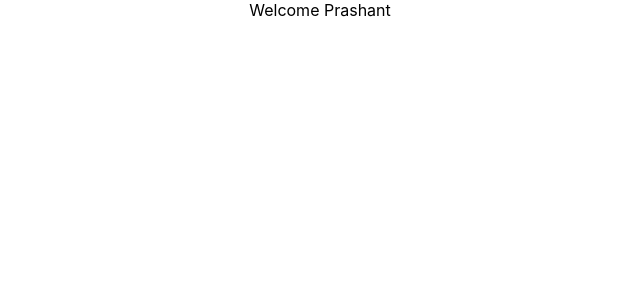
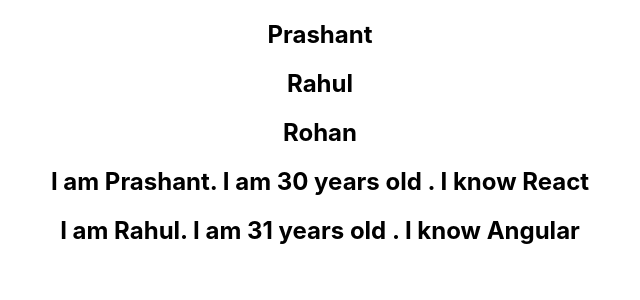
Before and after one commit to 04vibs/React-beg, a React (Create React App) app: page / in a window 1280 px wide. Shown: the top 300 px of the page, without its empty margins (320-960 px from the left). Built offline with nearby package versions, Linux system fonts and the light colour scheme.

Commit message:
list rendering

```diff
--- a/src/App.js
+++ b/src/App.js
@@ -11,12 +11,14 @@
 import EventBind from './components/EventBind';
 import ParentComponent from './components/ParentComponent';
 import UserGreeting from './components/UserGreeting';
+import NameList from './components/NameList';
 
 class App extends Component{
   render(){
     return(
       <div className='App'>
-        <UserGreeting/>
+        <NameList/>
+        {/* <UserGreeting/> */}
         {/* <ParentComponent/> */}
         {/* <EventBind/> */}
         {/* <FunctionClick />
--- /dev/null
+++ b/src/components/NameList.js
@@ -0,0 +1,32 @@
+import React from 'react';
+import Person from './Person';
+
+function NameList() {
+
+    const persons = [
+        {
+            id: 1,
+            name: 'Prashant',
+            age: 30,
+            skill: 'React'
+        },
+        {
+            id: 2,
+            name: 'Rahul',
+            age: 31,
+            skill: 'Angular'
+        }
+    ]
+    const names = ['Prashant','Rahul','Rohan'];
+    const nameList = names.map(name => <h2>{name}</h2>)
+    //using props for person List
+    const personList = persons.map(person => <Person person={person}/>)
+    return (
+    <div>
+        {nameList}
+        {personList}
+    </div>
+  );
+}
+
+export default NameList;
--- /dev/null
+++ b/src/components/Person.js
@@ -0,0 +1,13 @@
+import React from 'react';
+
+function Person({person}) {
+  return (
+    <div>
+        <h2>
+            I am {person.name}. I am {person.age} years old . I know {person.skill}
+        </h2>
+    </div>
+  );
+}
+
+export default Person;
```
